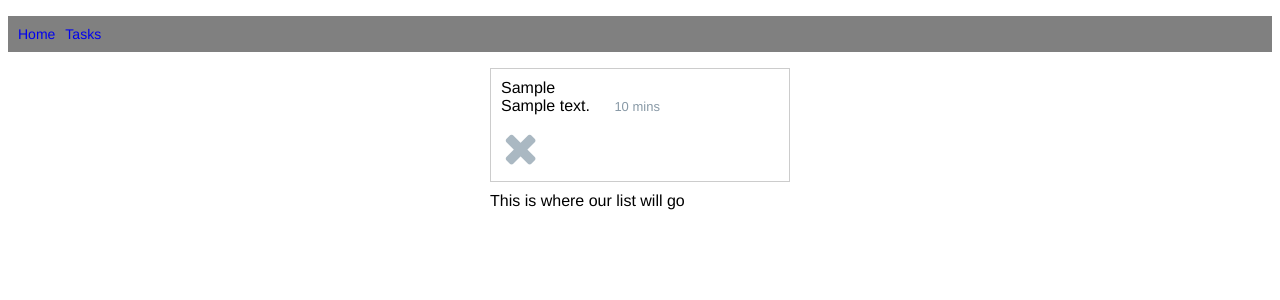
After one commit to ecoBela/tasks_fullstackFlaskApp_wk4_day3_classwork, a Flask app: page /tasks in a window 1280 px wide. The commit adds this page. Shown: the top 300 px of the page. Run offline with Flask 2, Linux system fonts and the light colour scheme; a database or web service that is not in the repository returns one stand-in record (values such as "Sample title"); some libraries are stand-ins or nearby versions.

Commit message:
committing after fixing an error

```diff
--- a/app.py
+++ b/app.py
@@ -1,5 +1,7 @@
 from flask import Flask, render_template
+from controllers.tasks_controller import tasks_blueprint
 app = Flask(__name__)
+app.register_blueprint(tasks_blueprint)
 
 @app.route('/')
 def home():
--- a/controllers/tasks_controller.py
+++ b/controllers/tasks_controller.py
@@ -1,11 +1,38 @@
 from flask import Flask, render_template
-
-#Import Blueprint from flask - this represents a collection of routes; we'll define our routes here
-#It's about separation of concerns: we'll register our blueprint with our main app
+from repositories import task_repository
+# Import Blueprint from flask
 from flask import Blueprint
-
 tasks_blueprint = Blueprint("tasks", __name__)
 
 @tasks_blueprint.route('/tasks')
 def tasks():
-    return render_template("tasks/index.html")
+  # Get all the tasks from the DB
+  tasks = task_repository.select_all()
+  return render_template("tasks/index.html", all_tasks=tasks)
+
+#NEW route
+#GET 'tasks/new'
+
+#CREATE
+#POST '/tasks'
+
+#SHOW
+#GET 'tasks/<id>'
+
+
+
+
+
+# from flask import Flask, render_template
+# from repositories import task_repository
+# from flask import Blueprint
+# tasks_blueprint = Blueprint("tasks", __name__)
+# #Import Blueprint from flask - this represents a collection of routes; we'll define our routes here
+# #It's about separation of concerns: we'll register our blueprint with our main app
+
+
+# @tasks_blueprint.route('/tasks')
+# def tasks():
+#     #get all tasks from the DB
+#     tasks = task_repository.select_all()
+#     return render_template("tasks/index.html", all_tasks=tasks)
--- a/templates/base.html
+++ b/templates/base.html
@@ -4,6 +4,8 @@
   <meta charset="UTF-8">
   <meta name="viewport" content="width=device-width, initial-scale=1.0">
   <meta http-equiv="X-UA-Compatible" content="ie=edge">
+  <link rel="stylesheet" href="https://stackpath.bootstrapcdn.com/font-awesome/4.7.0/css/font-awesome.min.css" crossorigin="anonymous"> <!-- NEW -->
+  <link rel="stylesheet" href="{{ url_for('static', filename='style.css') }}">
   <title>My Task List</title>
 </head>
 <body>
--- /dev/null
+++ b/templates/tasks/index.html
@@ -0,0 +1,34 @@
+{% extends "base.html" %}
+{% block content%}
+
+{% for task in all_tasks%}
+
+<div class="task">
+    <div class="content">
+      {{task.user.first_name}}
+      <div class="description">
+        {{task.description}}
+        <span class="duration">{{task.duration}} mins</span>
+      </div>
+      <div class="buttons">
+        {% if task.completed == True %}
+          <i class="fa fa-check fa-2x" style="color:green" aria-hidden="true"></i>
+        {% else %}
+          <i class="fa fa-times fa-2x" aria-hidden="true"></i>
+        {% endif %}
+      </div>
+    </div>
+  </div>
+
+
+
+
+
+{% endfor %}
+This is where our list will go
+
+
+
+
+
+{% endblock %}
```
